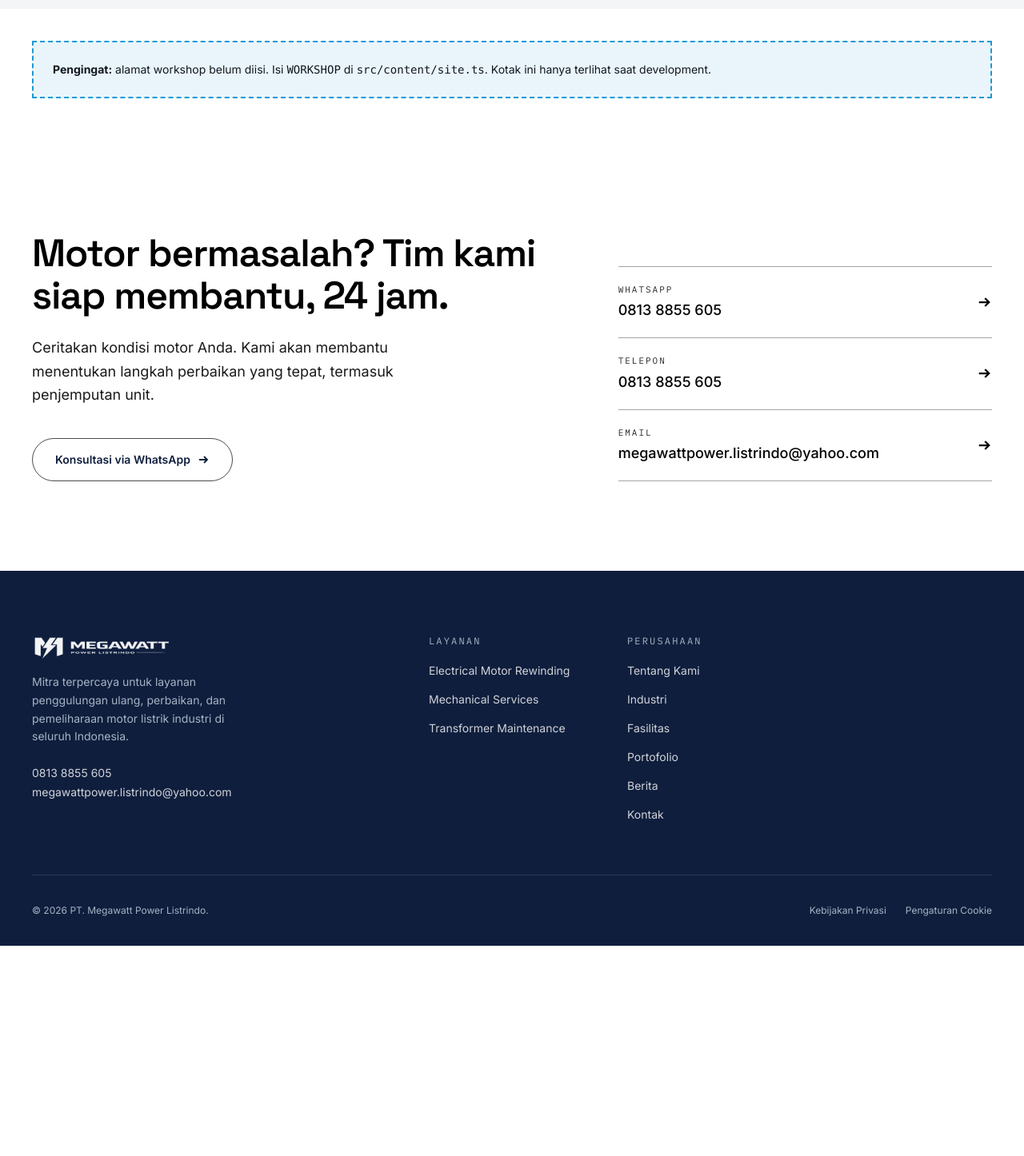
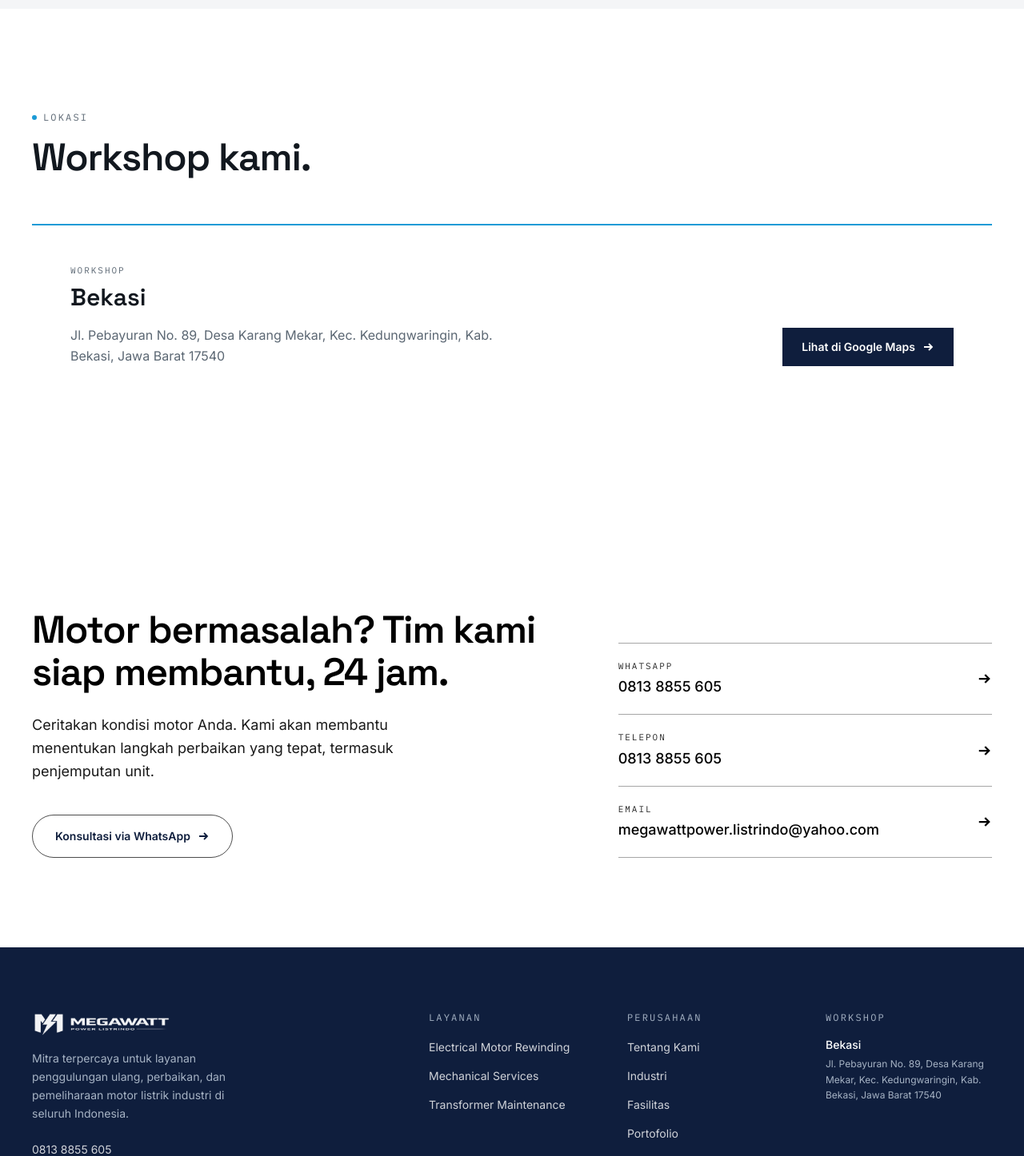
Before and after one commit to richie873/company-profile-megawatt, a Next.js app: page /tentang-kami in a window 1280 px wide. Shown: the part 2360-3806 px from the top of the page at 80% size. Before the commit the page ends 3543 px from the top, so only its background shows below. Built offline with nearby package versions, Linux system fonts and the light colour scheme; no server answers.

Commit message:
menambahkan alamat dan foto oven

```diff
--- a/src/components/Footer.tsx
+++ b/src/components/Footer.tsx
@@ -75,7 +75,7 @@ export default function Footer() {
             <div>
               <h4 className="eyebrow text-xs text-muted-invert">{t("Workshop")}</h4>
               <p className="mt-4 text-sm font-medium text-white">{WORKSHOP.city}</p>
-              <p className="mt-1 text-xs leading-relaxed text-muted-invert">{t(WORKSHOP.address)}</p>
+              <p className="mt-1 text-xs leading-relaxed text-muted-invert">{WORKSHOP.address}</p>
             </div>
           )}
         </div>
--- a/src/components/WorkshopList.tsx
+++ b/src/components/WorkshopList.tsx
@@ -26,7 +26,7 @@ export default function WorkshopList() {
         <div className="md:col-span-8">
           <p className="eyebrow text-[11px] text-muted">{t("Workshop")}</p>
           <h3 className="mt-2 font-display text-3xl font-semibold text-ink">{WORKSHOP.city}</h3>
-          <p className="mt-4 max-w-xl text-base leading-relaxed text-muted">{t(WORKSHOP.address)}</p>
+          <p className="mt-4 max-w-xl text-base leading-relaxed text-muted">{WORKSHOP.address}</p>
         </div>
         <div className="md:col-span-4 md:text-right">
           <a
--- a/src/components/pages/FacilitiesPage.tsx
+++ b/src/components/pages/FacilitiesPage.tsx
@@ -45,11 +45,11 @@ export default function FacilitiesPage() {
             <Reveal>
               <SectionHeading eyebrow="Peralatan" title="Fasilitas pemeriksaan dan pengerjaan." />
             </Reveal>
-            <div className="mt-10 grid grid-cols-1 gap-6 min-[480px]:grid-cols-2 sm:mt-14 lg:grid-cols-4 xl:grid-cols-5">
+            <div className="mt-10 grid grid-cols-1 gap-6 min-[480px]:grid-cols-2 sm:mt-14 md:grid-cols-3 lg:grid-cols-4">
               {FACILITIES.map((f, i) => (
-                <Reveal key={f.name} delay={(i % 5) * 60}>
+                <Reveal key={f.name} delay={(i % 4) * 60}>
                   <div className="group relative aspect-[4/3] overflow-hidden bg-navy">
-                    {f.image && <Image src={f.image} alt={t(f.name)} fill sizes="(min-width: 1280px) 20vw, (min-width: 1024px) 25vw, (min-width: 480px) 50vw, 100vw" className="object-cover transition-transform duration-500 group-hover:scale-105" />}
+                    {f.image && <Image src={f.image} alt={t(f.name)} fill sizes="(min-width: 1024px) 25vw, (min-width: 768px) 33vw, (min-width: 480px) 50vw, 100vw" className="object-cover transition-transform duration-500 group-hover:scale-105" />}
                   </div>
                   <h3 className="mt-4 font-display text-lg font-semibold text-ink">{t(f.name)}</h3>
                   <p className="mt-2 text-sm leading-relaxed text-muted">{t(f.desc)}</p>
--- a/src/content/site.ts
+++ b/src/content/site.ts
@@ -116,12 +116,11 @@ export const INDUSTRIES = [
   { name: "Utilitas", desc: "Motor dan transformator untuk air, listrik, dan infrastruktur." },
 ];
 
-// ⚠️ BELUM DIISI — alamat workshop Megawatt.
-// Selama city/address kosong, bagian lokasi workshop disembunyikan di situs,
-// dan saat `npm run dev` muncul kotak pengingat bergaris di halaman terkait.
+// Alamat workshop Megawatt. Tampil di Footer, /kontak, /fasilitas, dan /tentang-kami.
+// Bila city/address dikosongkan, bagian lokasi disembunyikan otomatis.
 export const WORKSHOP = {
-  city: "", // mis. "Bekasi"
-  address: "", // alamat lengkap
+  city: "Bekasi",
+  address: "Jl. Pebayuran No. 89, Desa Karang Mekar, Kec. Kedungwaringin, Kab. Bekasi, Jawa Barat 17540",
 };
 
 export const hasWorkshop = () => Boolean(WORKSHOP.city.trim() && WORKSHOP.address.trim());
@@ -229,6 +228,7 @@ export const FACILITIES: Facility[] = [
   { name: "Hoist Crane 25 Ton", desc: "Mengangkat dan memindahkan motor, generator, dan rotor berbobot besar di dalam workshop.", image: "/images/fasilitas/hoist-crane-25-ton.jpg" },
   { name: "Hoist Crane 10 Ton", desc: "Penanganan unit dan komponen berukuran sedang di area kerja workshop.", image: "/images/fasilitas/hoist-crane-10-ton.jpg" },
   { name: "Counter Kawat", desc: "Menghitung jumlah lilitan secara akurat saat proses penggulungan coil.", image: "/images/fasilitas/counter-kawat.jpg" },
+  { name: "Oven Curing Industri", desc: "Pengeringan dan pematangan varnish pada gulungan stator, rotor, dan coil setelah proses rewinding.", image: "/images/fasilitas/oven-curing.jpg" },
 ];
 
 export type NewsItem = {
```
Also changed, not shown: public/images/fasilitas/oven-curing.jpg (added), 1 other file (tests, documents, lock files or other folders).
